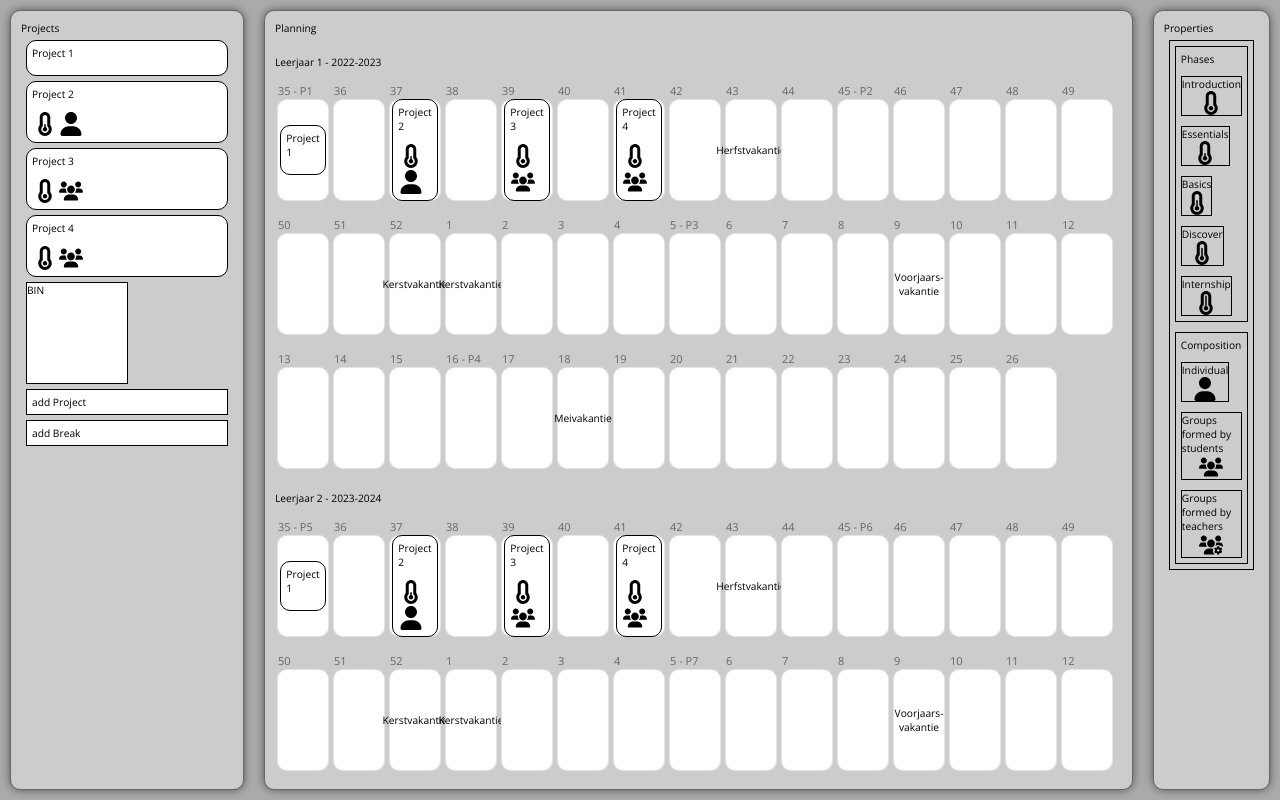
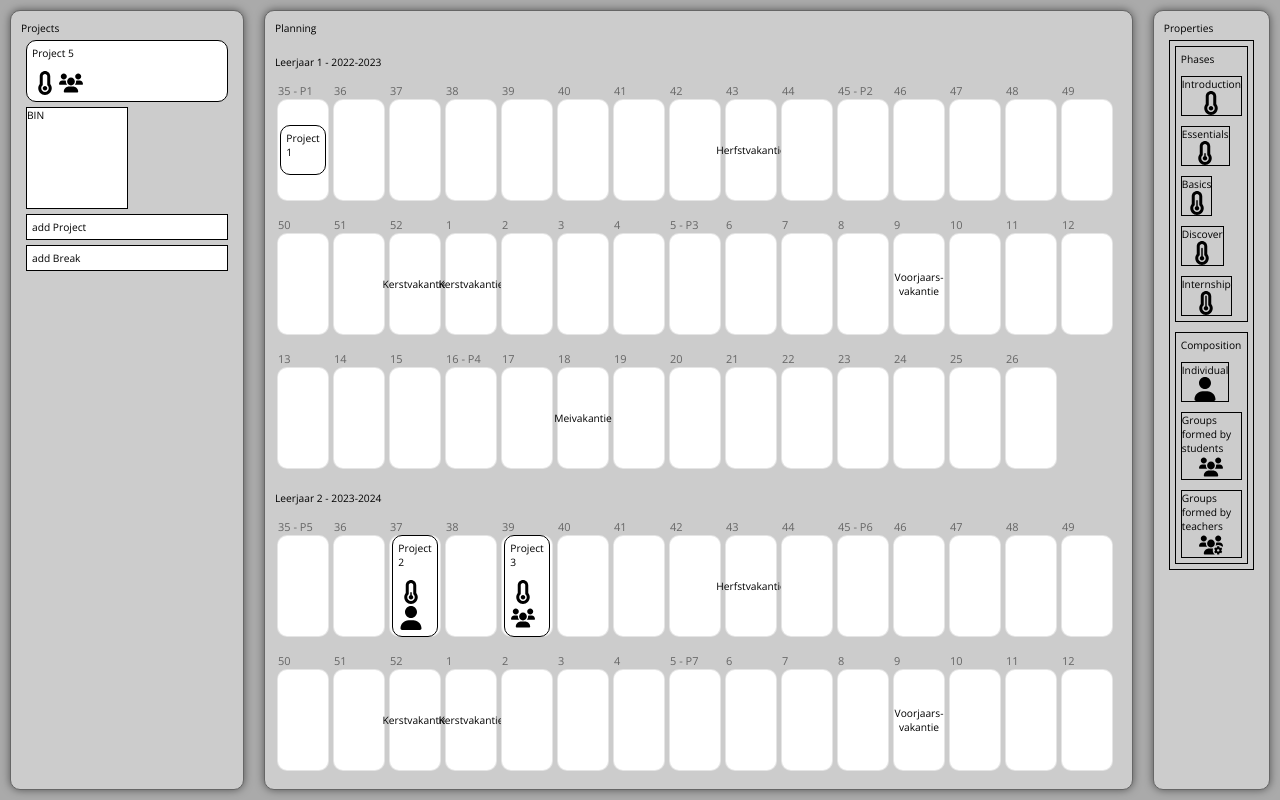
Before and after one commit to martijnkunstman/GLU-CurriculumBuilder, a React (Create React App) app: page / in a window 1280 px wide. Built offline with nearby package versions, Linux system fonts and the light colour scheme.

Commit message:
add project to week and remove from week

```diff
--- a/src/App.js
+++ b/src/App.js
@@ -25,10 +25,10 @@ export default function App() {
     let id = uuidv4();
     let project = {
       id: id,
-      title: 'Project ' + id.substr(0,8),
+      title: 'Project ' + id.substr(0, 8),
       discription: 'desc',
       properties: [{ id: 1, typeId: 2 }],
-      planning: [{ year: 2022, weeks: [] }]
+      planning: [{ year: 0, weeks: [] }]
     };
     setProjects(previousState => [...previousState, project])
   }
@@ -36,6 +36,22 @@ export default function App() {
   function removeProject(id) {
     setProjects(previousState => {
       return previousState.filter(project => project.id !== id)
+    })
+  }
+
+  function unplanProject(id) {
+    setProjects(previousState => {
+      let project = previousState.find(project => project.id === id);
+      project.planning = [{ year: 0, weeks: [] }];
+      return [...previousState]
+    })
+  }
+
+  function planProject(id, year, week) {
+    setProjects(previousState => {
+      let project = previousState.find(project => project.id === id);
+      project.planning = [{ year: year, weeks: [week] }];
+      return [...previousState]
     })
   }
 
@@ -75,8 +91,8 @@ export default function App() {
       <div className="AppContainer">
         <div className='ProjectContainer Window'>
           Projects
-          <appContext.Provider value={{ findTypeOfProperty, removePropertyTypeFromProject, removeProject }}>
-            {projects.map((project) => (
+          <appContext.Provider value={{ findTypeOfProperty, removePropertyTypeFromProject, removeProject, planProject, unplanProject }}>
+            {projects.filter((project) => project.planning[0].weeks.length === 0 && project.planning[0].year === 0).map((project) => (
               <Project
                 id={project.id}
                 key={project.id}
@@ -92,7 +108,7 @@ export default function App() {
         </div>
         <div className='PlanningContainer Window'>
           <div>Planning</div>
-          <appContext.Provider value={{ projects, findTypeOfProperty, removePropertyTypeFromProject, removeProject }}>
+          <appContext.Provider value={{ projects, findTypeOfProperty, removePropertyTypeFromProject, removeProject, planProject, unplanProject }}>
             <Planning planningData={planningData} ></Planning>
           </appContext.Provider>
         </div>
--- a/src/Data/ProjectsData.js
+++ b/src/Data/ProjectsData.js
@@ -34,7 +34,17 @@ let ProjectsData = [
         { id: 1, typeId: 1 },
         { id: 2, typeId: 2 },
       ],
-      planning: [{year:2023, weeks:[41]}]
+      planning: [{year:2024, weeks:[41]}]
+    },
+    {
+      id: 5,
+      title: 'Project 5',
+      discription: 'desc',
+      properties: [
+        { id: 1, typeId: 1 },
+        { id: 2, typeId: 2 },
+      ],
+      planning: [{year:0, weeks:[]}]
     },
   ];
 
--- a/src/Planning/Week.js
+++ b/src/Planning/Week.js
@@ -10,7 +10,7 @@ export default function Week(props) {
 
   const [{ canDrop, isOver }, drop] = useDrop(() => ({
     accept: ItemTypes.PROJECT,
-    drop: () => ({ id: "week" }),
+    drop: () => ({ id: "week", year: props.year[0], week: props.week }),
     collect: (monitor) => ({
       isOver: monitor.isOver(),
       canDrop: monitor.canDrop(),
@@ -29,7 +29,7 @@ export default function Week(props) {
   return (
     <div ref={drop} className="week" style={{ backgroundColor }}>
       <div className="weekTitle">{props.name}</div><div style={{ textAlign: "center" }}>{props.holiday}</div>
-      {projects.filter((project) => project.planning[0].weeks[0] === props.week).map((project) => (
+      {projects.filter((project) => project.planning[0].weeks[0] === props.week && project.planning[0].year === props.year[0]).map((project) => (
         <Project
           id={project.id}
           key={project.id}
--- a/src/Project/Project.js
+++ b/src/Project/Project.js
@@ -7,7 +7,7 @@ import { useDrag } from 'react-dnd'
 import { ItemTypes } from '../ItemTypes.js'
 
 export default function Project(props) {
-  const { removeProject } = useContext(appContext);
+  const { removeProject, planProject, unplanProject } = useContext(appContext);
 
   const [{ isDragging }, drag] = useDrag(() => ({
     type: ItemTypes.PROJECT,
@@ -20,9 +20,15 @@ export default function Project(props) {
         }
         else {
           if (dropResult.id === "week") {
+            console.log(item.id+"-"+dropResult.year+"-"+dropResult.week);
             //add project to week
+            planProject(item.id, dropResult.year, dropResult.week);
           }
         }
+      }
+      else
+      {
+        unplanProject(item.id);
       }
     },
     collect: (monitor) => ({
```
